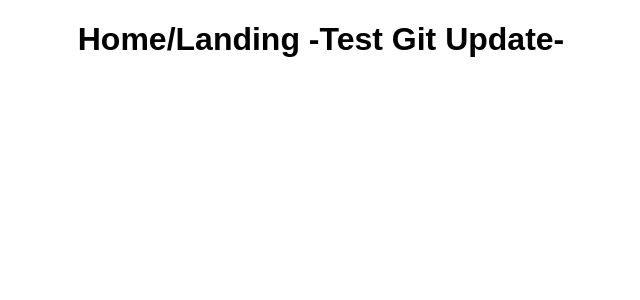
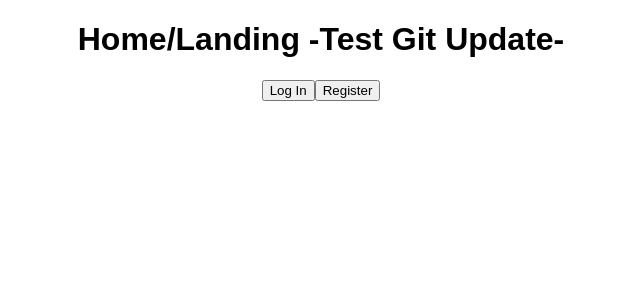
Before and after one commit to sheriffahmed/ThriftyLovers, a React (Create React App) app in the folder frontend/: page / in a window 1280 px wide. Shown: the top 300 px of the page, without its empty margins (319-959 px from the left). Built offline with nearby package versions, Linux system fonts and the light colour scheme.

Commit message:
added buttons

```diff
--- a/frontend/src/components/LandingPage.js
+++ b/frontend/src/components/LandingPage.js
@@ -6,6 +6,8 @@ class LandingPage extends React.Component {
         return(
             <div>
                 <h1>Home/Landing -Test Git Update-</h1>
+                <button>Log In</button>
+                <button>Register</button>
                 </div>
         )
     }
```
